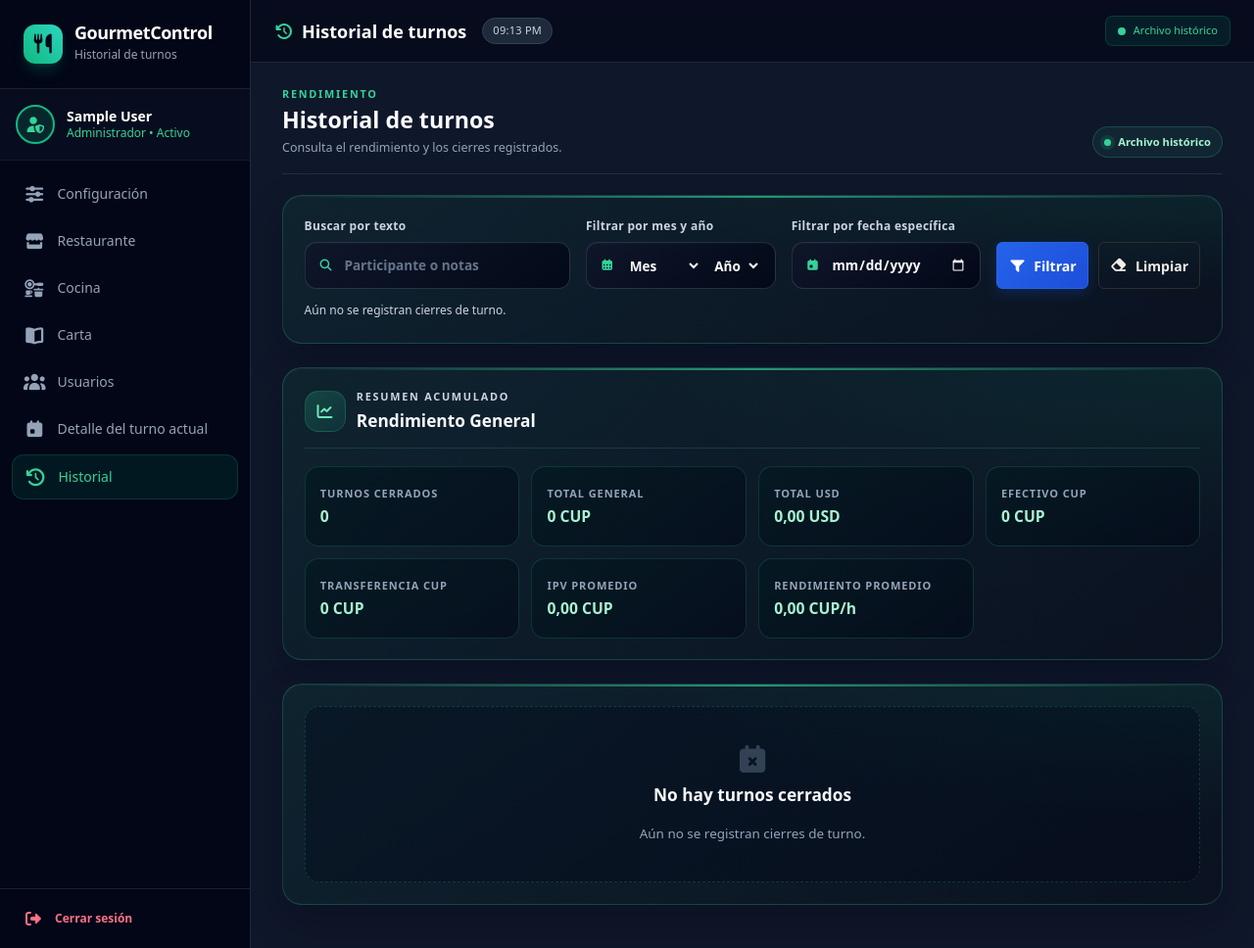
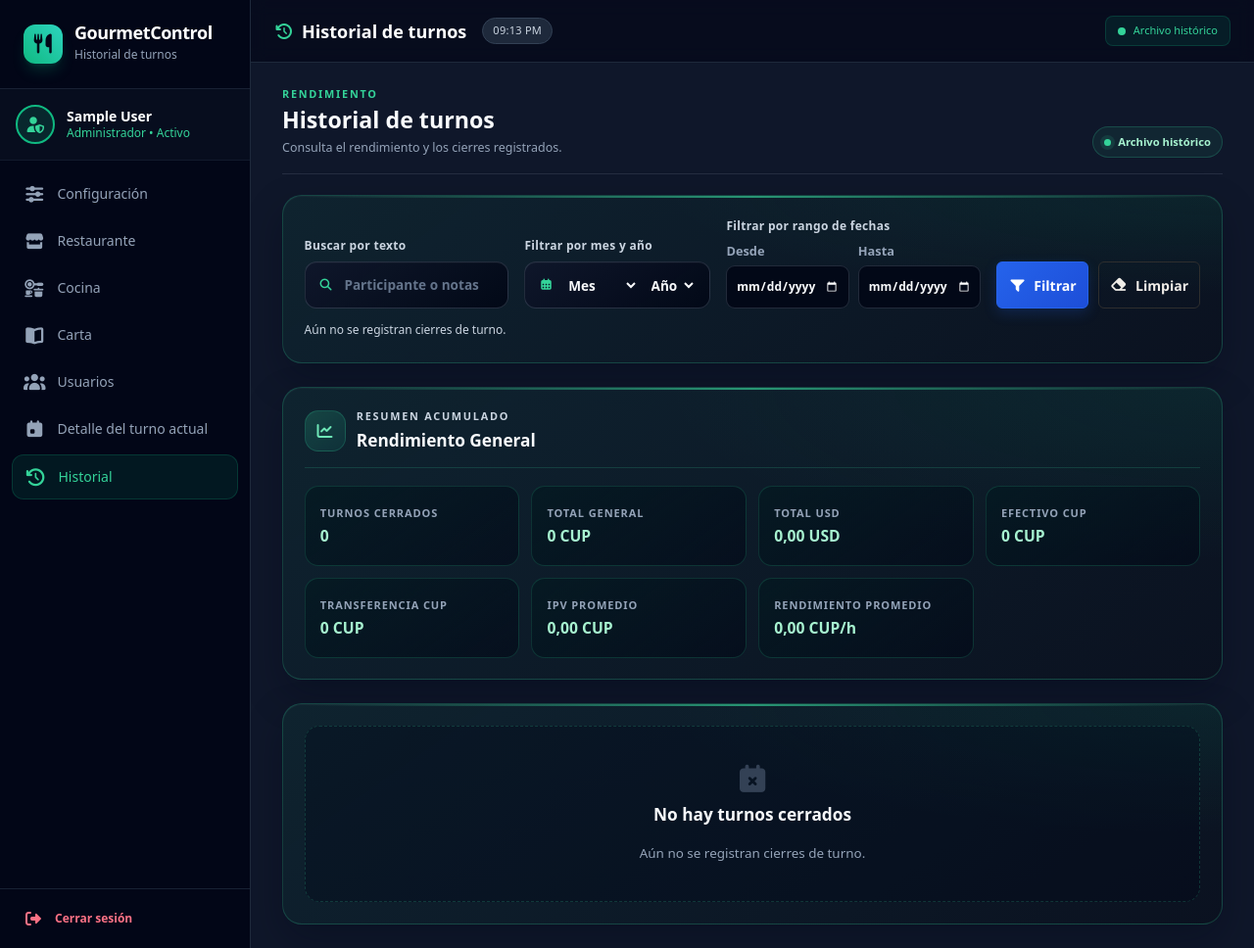
Before and after one commit to CubanDev24/ProyectoMipyme, a Django app: page /turnos/historial/ in a window 1280 px wide. Shown: the whole page at 98% size. Run offline with Django 5.2, Linux system fonts and the light colour scheme; the visitor is signed in with stand-in values (Sample User, id 1); data that the repository does not hold is empty.

Commit message:
fix: arreglar el rango de fechas para el historial de turnos

```diff
--- a/templates/usuarios/historial_turnos.html
+++ b/templates/usuarios/historial_turnos.html
@@ -18,7 +18,7 @@
     }
     .turn-filter-grid {
       display: grid;
-      grid-template-columns: minmax(180px, 1.4fr) minmax(190px, 1fr) minmax(170px, 1fr) auto;
+      grid-template-columns: minmax(180px, 1.4fr) minmax(190px, 1fr) minmax(260px, 1.5fr) auto;
       gap: 1rem;
       align-items: end;
     }
@@ -90,11 +90,45 @@
       font-size: .85rem;
       letter-spacing: normal;
     }
-    .turn-filter-date-parts {
+    .turn-filter-date-parts,
+    .turn-filter-range {
       display: grid;
-      grid-template-columns: minmax(0, 1.2fr) minmax(0, .8fr);
       gap: .55rem;
       flex: 1;
+    }
+    .turn-filter-date-parts {
+      grid-template-columns: minmax(0, 1.2fr) minmax(0, .8fr);
+    }
+    .turn-filter-range {
+      grid-template-columns: repeat(2, minmax(0, 1fr));
+      align-items: stretch;
+    }
+    .turn-filter-date-field {
+      display: grid;
+      min-width: 0;
+      gap: .3rem;
+      color: #94a3b8;
+      font-size: .8rem;
+      font-weight: 700;
+      letter-spacing: normal;
+    }
+    .turn-filter-date-field input {
+      width: 100%;
+      min-width: 0;
+      height: 44px;
+      box-sizing: border-box;
+      border: 1px solid rgba(148, 163, 184, .22);
+      border-radius: 9px;
+      background: #020817;
+      padding: 0 .55rem;
+      color: #f8fafc;
+      color-scheme: dark;
+      font: inherit;
+      font-size: .75rem;
+    }
+    .turn-filter-date-field input:focus-visible {
+      outline: 2px solid #34d399;
+      outline-offset: 1px;
     }
     .turn-filter-control select {
       width: 100%;
@@ -127,6 +161,11 @@
       .turn-filter-grid {
         grid-template-columns: minmax(0, 1fr);
         gap: .8rem;
+      }
+    }
+    @media (max-width: 380px) {
+      .turn-filter-range {
+        grid-template-columns: minmax(0, 1fr);
       }
     }
     @media (prefers-reduced-motion: reduce) {
@@ -163,9 +202,17 @@
               </span>
             </span>
           </div>
-          <label class="turn-filter-field" for="filtro-fecha-especifica">Filtrar por fecha específica
-            <span class="turn-filter-control"><i class="fa-solid fa-calendar-day" aria-hidden="true"></i><input type="date" id="filtro-fecha-especifica" aria-label="Filtrar por fecha específica"></span>
-          </label>
+          <div class="turn-filter-field" role="group" aria-labelledby="filtro-rango-label">
+            <span id="filtro-rango-label">Filtrar por rango de fechas</span>
+            <span class="turn-filter-range">
+              <label class="turn-filter-date-field" for="filtro-fecha-desde">Desde
+                <input type="date" id="filtro-fecha-desde" aria-label="Fecha desde">
+              </label>
+              <label class="turn-filter-date-field" for="filtro-fecha-hasta">Hasta
+                <input type="date" id="filtro-fecha-hasta" aria-label="Fecha hasta">
+              </label>
+            </span>
+          </div>
           <div class="turn-filter-actions">
             <button class="btn btn-filter" type="submit"><i class="fa-solid fa-filter" aria-hidden="true"></i> Filtrar</button>
             <button class="btn btn-outline" type="button" id="limpiar-filtros"><i class="fa-solid fa-eraser" aria-hidden="true"></i> Limpiar</button>
@@ -233,7 +280,8 @@
     const filtroTexto = document.getElementById('filtro-texto');
     const filtroMes = document.getElementById('filtro-mes');
     const filtroAnio = document.getElementById('filtro-anio');
-    const filtroFechaEspecifica = document.getElementById('filtro-fecha-especifica');
+    const filtroFechaDesde = document.getElementById('filtro-fecha-desde');
+    const filtroFechaHasta = document.getElementById('filtro-fecha-hasta');
     const formularioFiltros = document.getElementById('turn-filter-form');
     const botonLimpiar = document.getElementById('limpiar-filtros');
     const estadoFiltros = document.getElementById('turn-filter-status');
@@ -267,8 +315,14 @@
       const texto = normalizarTexto(filtroTexto.value.trim());
       const mes = filtroMes.value;
       const anio = filtroAnio.value;
-      const fechaEspecifica = filtroFechaEspecifica.value;
+      const fechaDesde = filtroFechaDesde.value;
+      const fechaHasta = filtroFechaHasta.value;
       let visibles = 0;
+
+      if (fechaDesde && fechaHasta && fechaDesde > fechaHasta) {
+        estadoFiltros.textContent = 'La fecha inicial debe ser anterior o igual a la fecha final.';
+        return;
+      }
 
       tarjetasTurno.forEach((tarjeta) => {
         const fechaTurno = tarjeta.dataset.turnDate;
@@ -277,8 +331,9 @@
         const coincideTexto = !texto || normalizarTexto(textoTarjeta).includes(texto);
         const coincideMes = !mes || mesTurno === mes;
         const coincideAnio = !anio || anioTurno === anio;
-        const coincideFecha = !fechaEspecifica || fechaTurno === fechaEspecifica;
-        const visible = coincideTexto && coincideMes && coincideAnio && coincideFecha;
+        const coincideFechaDesde = !fechaDesde || fechaTurno >= fechaDesde;
+        const coincideFechaHasta = !fechaHasta || fechaTurno <= fechaHasta;
+        const visible = coincideTexto && coincideMes && coincideAnio && coincideFechaDesde && coincideFechaHasta;
 
         tarjeta.hidden = !visible;
         if (visible) visibles += 1;
```
Also changed, not shown: usuarios/tests.py (+9 -4 lines).
